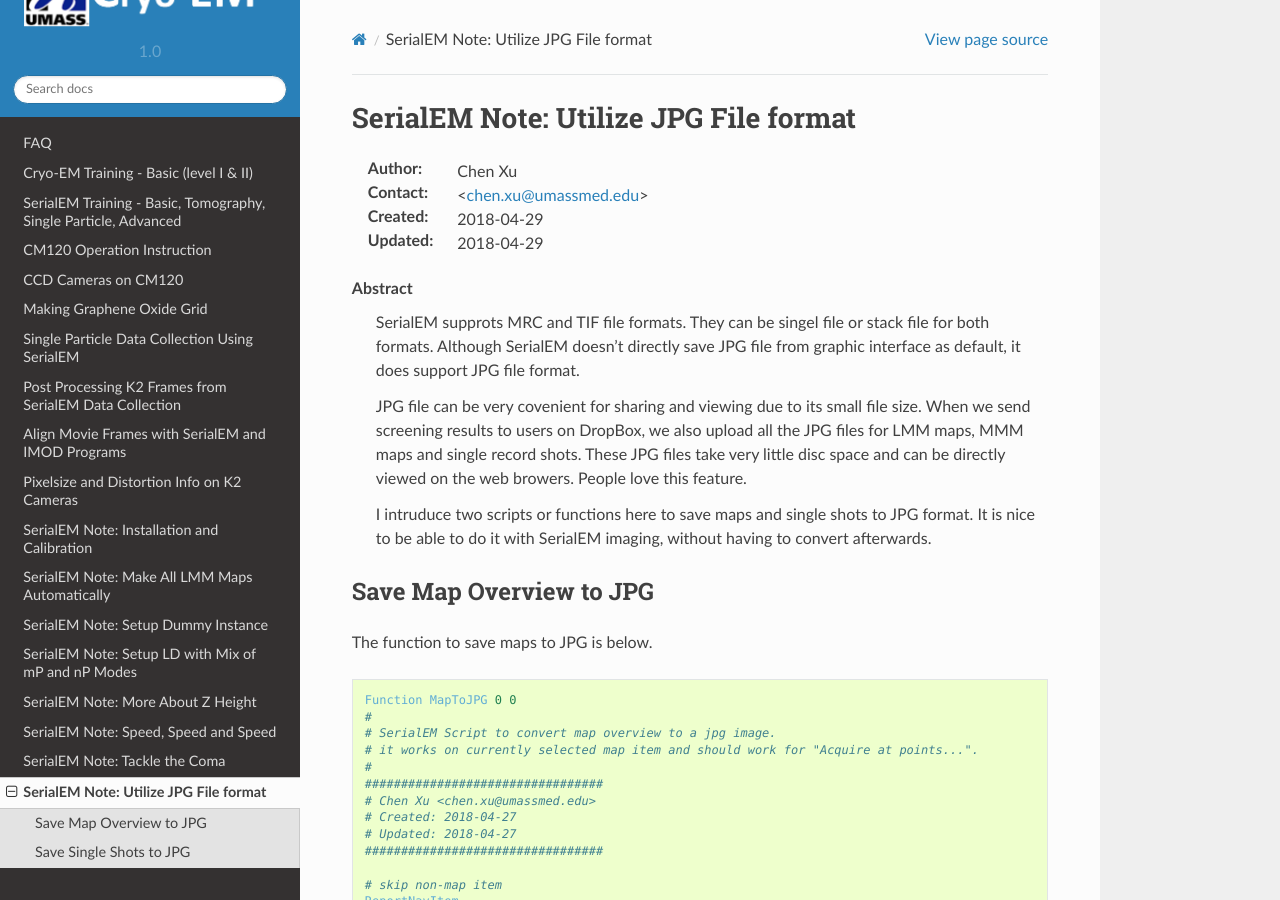
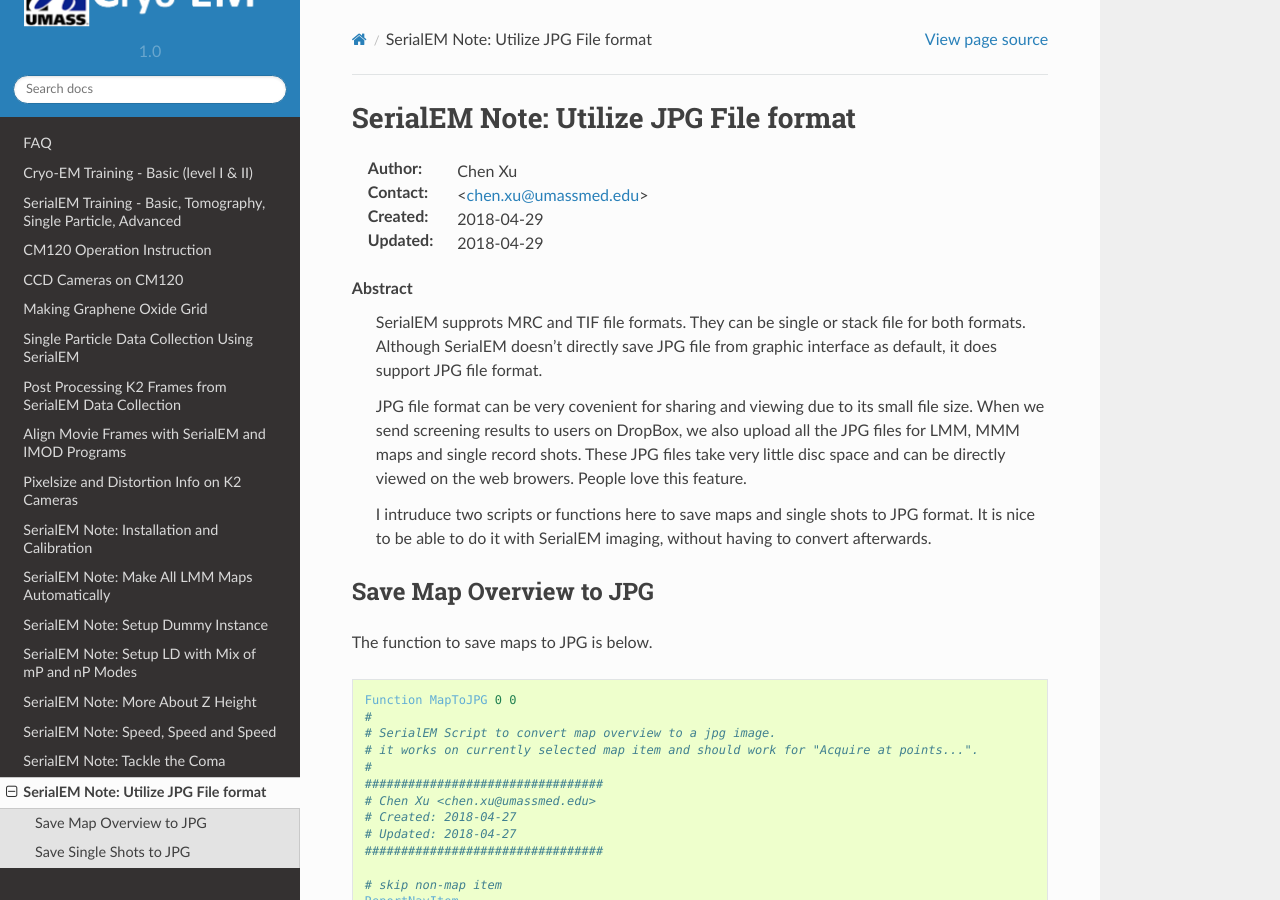
Before and after one commit to xuchen66/sphinx-emdocs, a Sphinx documentation site: the page built from source/serialEM-note-utilize-jpg-file-format.rst, in a window 1280 px wide and 900 px high. Built offline with Sphinx 7.4.7 and the Read the Docs theme 2.0.0, drawn with Linux system fonts in a browser that asks for light colours; pages that are not in the unit, such as notebooks, are missing from menus.

Commit message:
Update serialEM-note-utilize-jpg-file-format.rst

```diff
--- a/source/serialEM-note-utilize-jpg-file-format.rst
+++ b/source/serialEM-note-utilize-jpg-file-format.rst
@@ -11,11 +11,11 @@
 .. glossary::
 
    Abstract
-      SerialEM supprots MRC and TIF file formats. They can be singel file or stack file for both formats. Although SerialEM doesn't
+      SerialEM supprots MRC and TIF file formats. They can be single or stack file for both formats. Although SerialEM doesn't
       directly save JPG file from graphic interface as default, it does support JPG file format.
 
-      JPG file can be very covenient for sharing and viewing due to its small file size. When we send screening results to users on
-      DropBox, we also upload all the JPG files for LMM maps, MMM maps and single record shots. These JPG files take very little
+      JPG file format can be very covenient for sharing and viewing due to its small file size. When we send screening results to
+      users on DropBox, we also upload all the JPG files for LMM, MMM maps and single record shots. These JPG files take very little
       disc space and can be directly viewed on the web browers. People love this feature.
 
       I intruduce two scripts or functions here to save maps and single shots to JPG format. It is nice to be able to do it with SerialEM
```
